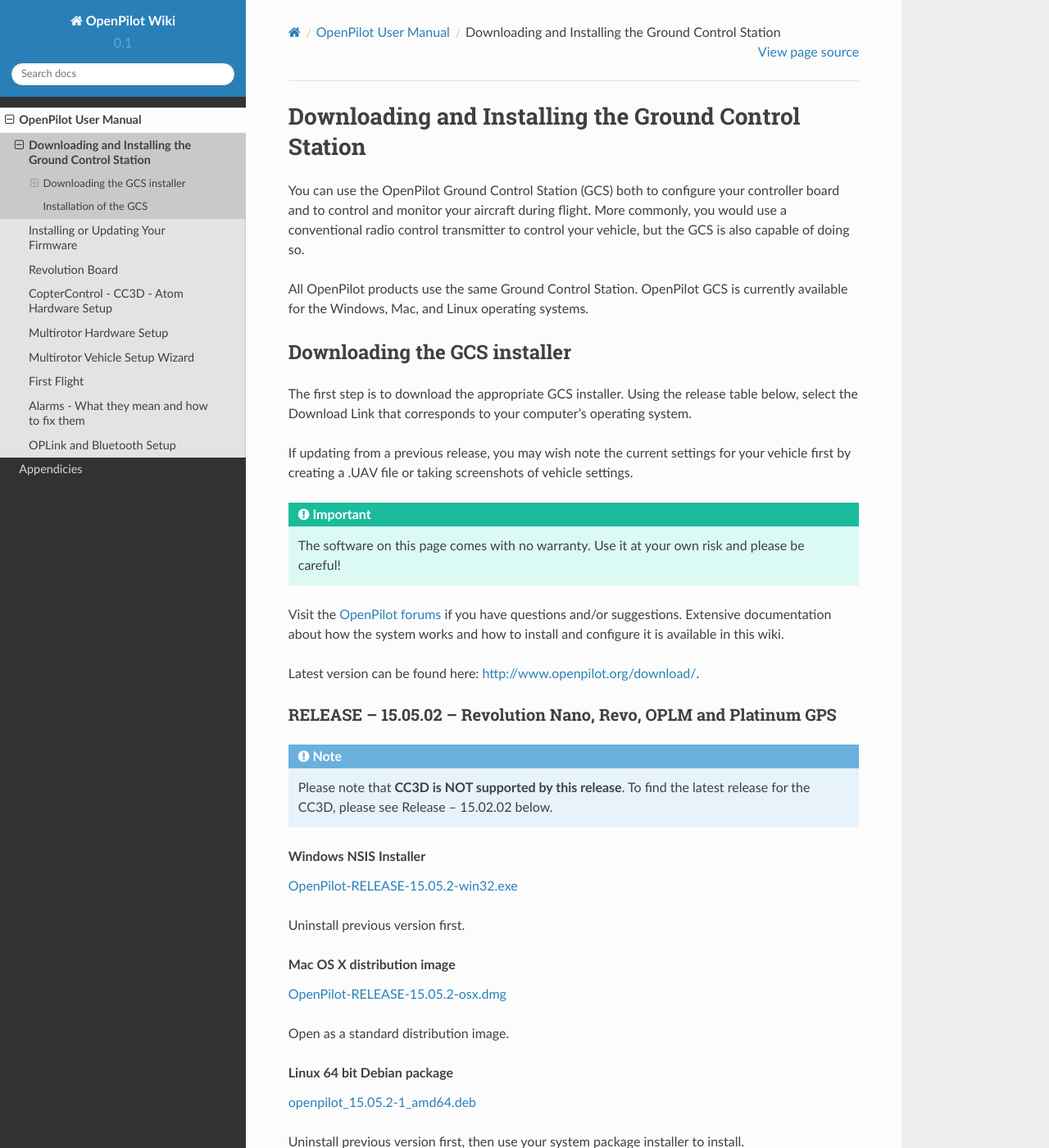
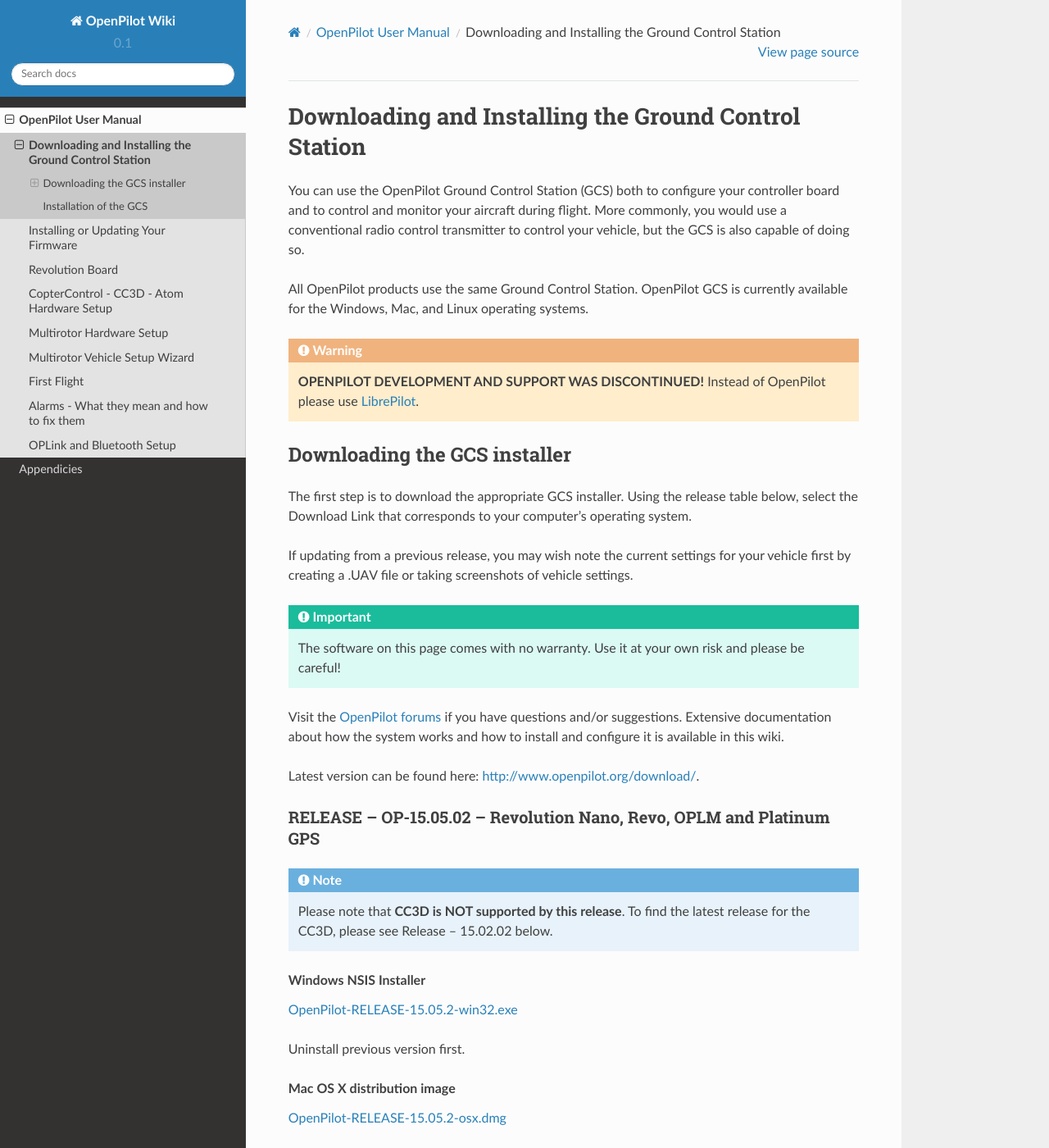
Before and after one commit to UncleRus/OPWiki, a Sphinx documentation site: the page built from source/user_manual/gcs_install.rst, in a window 1280 px wide and 1400 px high. Shown: the whole window at 82% size. Built offline with Sphinx 7.4.7 and the Read the Docs theme 2.0.0, drawn with Linux system fonts in a browser that asks for light colours; some of the changed text lies outside the part shown.

Commit message:
LibrePilot link

```diff
--- a/source/conf.py
+++ b/source/conf.py
@@ -48,7 +48,7 @@
 # General information about the project.
 project = u'OpenPilot Wiki'
 
-copyright = u'OpenPilot community'
+copyright = u'OpenPilot/LibrePilot community'
 
 
 # The version info for the project you're documenting, acts as replacement for
--- a/source/user_manual/gcs_install.rst
+++ b/source/user_manual/gcs_install.rst
@@ -8,6 +8,9 @@
 
 All OpenPilot products use the same Ground Control Station. OpenPilot GCS is
 currently available for the Windows, Mac, and Linux operating systems.
+
+.. warning:: **OPENPILOT DEVELOPMENT AND SUPPORT WAS DISCONTINUED!**
+   Instead of OpenPilot please use `LibrePilot <http://www.librepilot.org/>`_.
 
 Downloading the GCS installer
 -----------------------------
@@ -29,8 +32,8 @@
 
 Latest version can be found here: `<http://www.openpilot.org/download/>`_.
 
-RELEASE – 15.05.02 – Revolution Nano, Revo, OPLM and Platinum GPS
-^^^^^^^^^^^^^^^^^^^^^^^^^^^^^^^^^^^^^^^^^^^^^^^^^^^^^^^^^^^^^^^^^
+RELEASE – OP-15.05.02 – Revolution Nano, Revo, OPLM and Platinum GPS
+^^^^^^^^^^^^^^^^^^^^^^^^^^^^^^^^^^^^^^^^^^^^^^^^^^^^^^^^^^^^^^^^^^^^
 
 .. note:: Please note that **CC3D is NOT supported by this release**. To find
    the latest release for the CC3D, please see Release – 15.02.02 below.
@@ -86,8 +89,8 @@
    Platinum GPS.
 
 
-(Previous) RELEASE – 15.02.02 – Revo, CC3D, Atom, CC and v9 GPS
-^^^^^^^^^^^^^^^^^^^^^^^^^^^^^^^^^^^^^^^^^^^^^^^^^^^^^^^^^^^^^^^
+(Previous) RELEASE – OP-15.02.02 – Revo, CC3D, Atom, CC and v9 GPS
+^^^^^^^^^^^^^^^^^^^^^^^^^^^^^^^^^^^^^^^^^^^^^^^^^^^^^^^^^^^^^^^^^^
 
 This version supports the CopterControl, CC3D, Atom, and Revo as well as the
 OPLink Modems.
```
